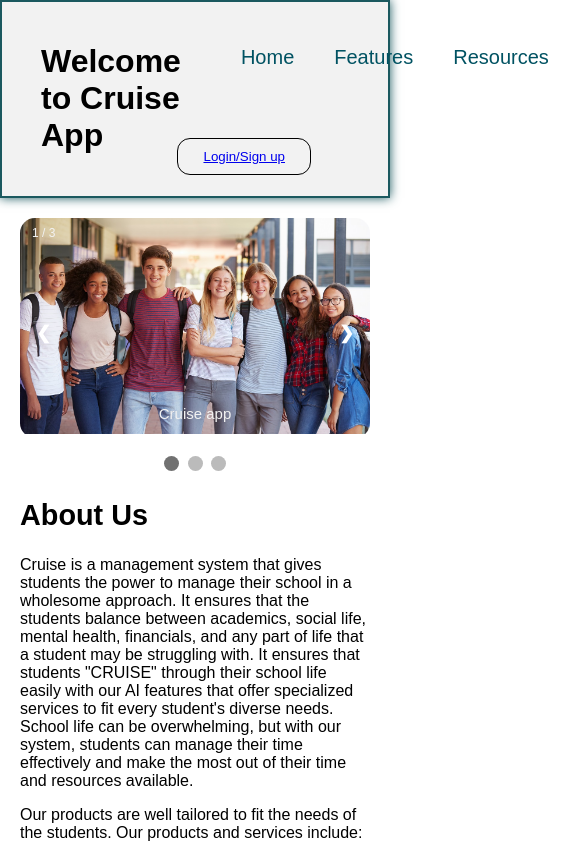
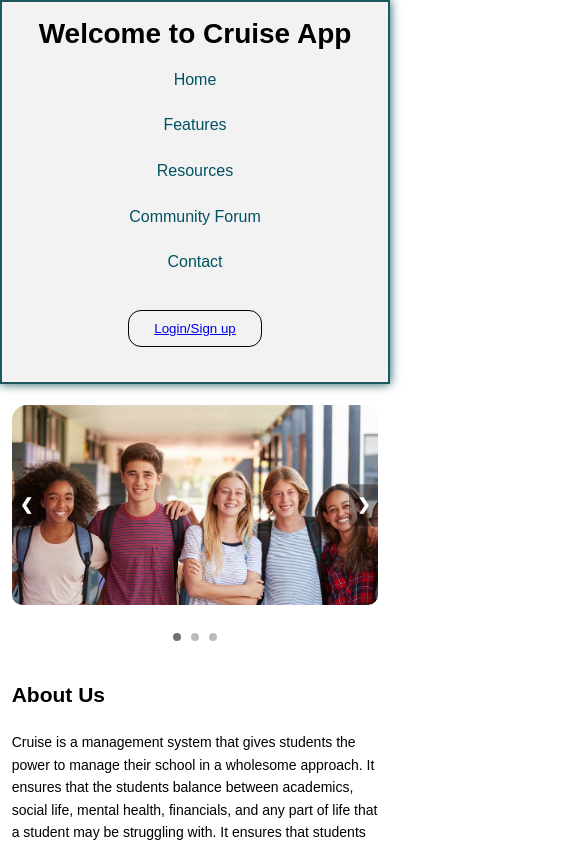
Before and after one commit to kevinnjoroge-w/cruise-refined-, a website with bundled scripts: page index.html in a window 390 px wide. Shown: the top 845 px of the page, 585 px wide, since content can reach past the window. Built offline with nearby package versions, Linux system fonts and the light colour scheme.

Commit message:
Made-it-responsive

```diff
--- a/index.html
+++ b/index.html
@@ -2,7 +2,7 @@
 <html lang="en">
   <head>
     <meta charset="UTF-8" />
-    <meta name="viewport" content="width=device-width, initial-scale=1.0" />
+    <meta name="viewport" content="width=device-width, initial-scale=1.0, maximum-scale=1.0, user-scalable=no">
     <title>Cruise App</title>
     <link rel="stylesheet" href="styles.css" />
     <script src="chatbot.js"></script>
@@ -10,6 +10,7 @@
     <script src="scheduler.js"></script>
     <script src="routineAnalysis.js"></script>
     <script src="gradeTracking.js"></script>
+    <script src="slideshow.js" defer></script>
   </head>
   <body>
     <header>
@@ -34,36 +35,25 @@
 
     <main>
       <div class="slideshow-container">
-        <!-- Full-width images with number and caption text -->
         <div class="mySlides fade">
-          <div class="numbertext">1 / 3</div>
-          <img alt="student" src="students.jpg" style="width: 100%" />
-          <div class="text">Cruise app</div>
+          <img src="students.jpg" alt="Students" style="width:100%">
         </div>
 
         <div class="mySlides fade">
-          <div class="numbertext">2 / 3</div>
-          <img alt="students walking on campus"
-            src="university-students-walking-outside-on-campus.jpg"
-            style="width: 100%"
-          />
-          <div class="text">Cruise app</div>
+          <img src="university-students-walking-outside-on-campus.jpg" alt="Campus" style="width:100%">
         </div>
 
         <div class="mySlides fade">
-          <div class="numbertext">3 / 3</div>
-          <img src="three-students-working-flatlay.jpg" style="width: 100%" alt="3 students" />
-          <div class="text">cruise app</div>
+          <img src="three-students-working-flatlay.jpg" alt="Study Group" style="width:100%">
         </div>
 
-        <!-- Next and previous buttons -->
+        <!-- Navigation arrows -->
         <a class="prev" onclick="plusSlides(-1)">&#10094;</a>
         <a class="next" onclick="plusSlides(1)">&#10095;</a>
       </div>
-      <br />
 
-      <!-- The dots/circles -->
-      <div style="text-align: center">
+      <!-- Navigation dots -->
+      <div class="dot-container">
         <span class="dot" onclick="currentSlide(1)"></span>
         <span class="dot" onclick="currentSlide(2)"></span>
         <span class="dot" onclick="currentSlide(3)"></span>
--- /dev/null
+++ b/slideshow.js
@@ -0,0 +1,42 @@
+let slideIndex = 0;
+let timeoutId;
+
+function showSlides() {
+    const slides = document.getElementsByClassName("mySlides");
+    const dots = document.getElementsByClassName("dot");
+
+    // Hide all slides first
+    for (let i = 0; i < slides.length; i++) {
+        slides[i].style.display = "none";
+        dots[i].classList.remove("active");
+    }
+
+    // Move to next slide
+    slideIndex++;
+    if (slideIndex > slides.length) {
+        slideIndex = 1;
+    }
+
+    // Display the current slide
+    slides[slideIndex - 1].style.display = "block";
+    dots[slideIndex - 1].classList.add("active");
+
+    // Set timeout for next slide - changed to 5000ms (5 seconds)
+    timeoutId = setTimeout(showSlides, 5000);
+}
+
+// Manual navigation functions
+function currentSlide(n) {
+    clearTimeout(timeoutId); // Clear the automatic transition
+    slideIndex = n - 1;
+    showSlides();
+}
+
+function plusSlides(n) {
+    clearTimeout(timeoutId); // Clear the automatic transition
+    slideIndex += n - 1;
+    showSlides();
+}
+
+// Start slideshow when page loads
+document.addEventListener("DOMContentLoaded", showSlides);
--- a/styles.css
+++ b/styles.css
@@ -1,17 +1,195 @@
-.about-us {
-  margin: 20px 0;
-  font-size: 1.2em;
+/* Base styles */
+:root {
+  --primary-color: #005262;
+  --secondary-color: #1b595f;
+  --bg-color: #f2f2f2;
+  --text-color: #333;
+  --header-padding: 20px 10%;
 }
 
-.features-overview {
-  margin: 20px 0;
+* {
+  box-sizing: border-box;
+  margin: 0;
+  padding: 0;
 }
 
-.features-overview .feature {
-  margin-bottom: 15px;
-  padding: 10px;
-  border: 1px solid #ccc;
-  border-radius: 5px;
+body {
+  font-family: Arial, sans-serif;
+  line-height: 1.6;
+  overflow-x: hidden;
+}
+
+/* Header and Navigation */
+header {
+  display: flex;
+  justify-content: space-between;
+  align-items: center;
+  padding: var(--header-padding);
+  background-color: var(--bg-color);
+  border: 2px solid var(--secondary-color);
+  box-shadow: 0 0 10px var(--secondary-color);
+  width: 100%;
+  position: relative;
+}
+
+.logo {
+  font-size: 30px;
+  font-weight: bold;
+}
+
+nav {
+  width: 100%;
+  display: flex;
+  justify-content: space-between;
+  align-items: center;
+}
+
+nav ul {
+  display: flex;
+  list-style: none;
+  flex-wrap: wrap;
+}
+
+nav ul li {
+  margin: 0 15px;
+  padding: 10px 0;
+}
+
+nav ul li a {
+  text-decoration: none;
+  color: var(--primary-color);
+  font-size: clamp(16px, 2vw, 20px);
+  transition: all 0.3s ease;
+}
+
+nav ul li a:hover {
+  border-bottom: solid 2px #005262;
+}
+
+.buttons {
+  display: flex;
+  align-items: center;
+  padding: 30px 5px;
+}
+
+.login {
+  background-color: #f2f2f2;
+  border: 1px solid black;
+  padding: 10px 25px;
+  border-radius: 13px;
+  cursor: pointer;
+  position: absolute;
+  right: 10%;
+  transition: 0.7s;
+}
+
+.login:hover {
+  background-color: #005262;
+  color: white;
+}
+
+/* Slideshow Container */
+.slideshow-container {
+  max-width: 100%;
+  height: clamp(200px, 50vw, 400px);
+  position: relative;
+  margin: 20px auto;
+  overflow: hidden;
+  border-radius: 15px;
+}
+
+.mySlides {
+  display: none; /* Change from opacity to display */
+  width: 100%;
+  height: 100%;
+}
+
+.mySlides.active {
+  display: block; /* Show active slide */
+}
+
+.mySlides img {
+  width: 100%;
+  height: 150%;
+  object-fit: cover;
+  border-radius: 15px;
+}
+
+/* Fade animation */
+.fade {
+  animation: fadeEffect 1.5s;
+}
+
+@keyframes fadeEffect {
+  from {
+    opacity: 0.4;
+  }
+  to {
+    opacity: 1;
+  }
+}
+
+.prev,
+.next {
+  cursor: pointer;
+  position: absolute;
+  top: 50%;
+  transform: translateY(-50%);
+  padding: 16px;
+  color: white;
+  font-weight: bold;
+  font-size: 18px;
+  background-color: rgba(0, 0, 0, 0.4);
+  border-radius: 0 3px 3px 0;
+  user-select: none;
+  transition: 0.6s ease;
+  z-index: 2;
+}
+
+.next {
+  right: 0;
+  border-radius: 3px 0 0 3px;
+}
+
+.prev:hover,
+.next:hover {
+  background-color: rgba(0, 0, 0, 0.8);
+}
+
+.dot-container {
+  text-align: center;
+  padding: 10px 0;
+}
+
+.dot {
+  height: 12px;
+  width: 12px;
+  margin: 0 4px;
+  background-color: #bbb;
+  border-radius: 50%;
+  display: inline-block;
+  transition: background-color 0.6s ease;
+  cursor: pointer;
+}
+
+.dot.active,
+.dot:hover {
+  background-color: #717171;
+}
+
+/* Main Content */
+main {
+  padding: clamp(10px, 3vw, 20px);
+  max-width: 1200px;
+  margin: 0 auto;
+}
+
+.call-to-action {
+  background-color: #005262;
+  color: white;
+  padding: 20px;
+  text-align: center;
+  margin: 20px 0;
 }
 
 .testimonials {
@@ -26,140 +204,6 @@
   margin: 10px 0;
 }
 
-.faqs {
-  margin: 20px 0;
-}
-
-.faqs .faq {
-  margin-bottom: 10px;
-}
-
-.blog-news {
-  margin: 20px 0;
-}
-
-.blog-news article {
-  margin-bottom: 15px;
-  padding: 10px;
-  border: 1px solid #ccc;
-  border-radius: 5px;
-}
-
-.video-intro {
-  margin: 20px 0;
-  text-align: center;
-}
-
-
-body {
-margin: 0;
-padding: 0;
-font-family: Arial, sans-serif;
-}
-
-header {
-display: flex;
-justify-content: space-between;
-align-items: center;
-padding: 20px 10%;
-background-color: #f2f2f2;
-border: 2px solid #1b595f;
-box-shadow: 0 0 10px #1b595f;
-width: 100%;
-height: auto;
-box-sizing: border-box;
-width: 100%;
-}
-
-.logo {
-font-size: 30px;
-font-weight: bold;
-}
-
-.buttons {
-display: flex;
-justify-content: space-between;
-align-items: center;
-padding: 30px;
-padding-left: 5px;
-}
-
-nav ul {
-display: flex;
-}
-
-nav ul li {
-list-style: none;
-margin-right: 20px;
-transition: 0.9s;
-padding-left: 20px;
-}
-
-nav ul li a {
-text-decoration: none;
-color: #005262;
-font-size: 20px;
-}
-
-nav ul li a:hover {
-border-bottom: solid 2px #005262;
-}
-
-.login {
-background-color: #f2f2f2;
-border: 1px solid black;
-padding: 10px 25px;
-border-radius: 13px;
-height: auto;
-width: auto;
-right: 10%;
-margin-left: 30px;
-}
-
-.login:hover {
-background-color: #005262;
-color: white;
-}
-
-.login {
-cursor: pointer;
-margin-right: 40px;
-position: absolute;
-margin-bottom: 10px;
-transition: 0.7s;
-}
-main {
-padding: 20px;
-}
-
-.slider {
-display: flex;
-overflow: hidden;
-width: 100%;
-height: auto;
-}
-
-.slider img {
-width: 100%;
-height: auto;
-transition: transform 0.5s ease;
-}
-
-.call-to-action {
-background-color: #005262;
-color: white;
-padding: 20px;
-text-align: center;
-margin: 20px 0;
-}
-
-.testimonials {
-background-color: #f2f2f2;
-padding: 20px;
-border-radius: 5px;
-margin: 20px 0;
-}
-
 .social-media {
   margin-top: 10px;
 }
@@ -169,145 +213,34 @@
   text-decoration: none;
   color: #ffffff;
 }
-* {
-box-sizing: border-box;
+
+.about-us {
+  margin: 20px 0;
+  font-size: clamp(1em, 2vw, 1.2em);
+  margin-right: 50%;
 }
 
-/* Slideshow container */
-.slideshow-container {
-max-width: 1000px;
-position: relative;
-margin: auto;
+/* Features Grid */
+.features-overview {
+  display: grid;
+  grid-template-columns: repeat(auto-fit, minmax(250px, 1fr));
+  gap: 20px;
+  padding: 20px 0;
 }
 
-/* Hide the images by default */
-.mySlides {
-display: none;
+.features-overview .feature {
+  margin-bottom: 15px;
+  padding: 10px;
+  border: 1px solid #ccc;
+  border-radius: 5px;
 }
 
-/* Next & previous buttons */
-.prev,
-.next {
-cursor: pointer;
-position: absolute;
-top: 50%;
+.grad-image {
+  display: flex;
+  align-items: right;
   width: auto;
-margin-top: -22px;
-padding: 16px;
-color: white;
-font-weight: bold;
-font-size: 18px;
-transition: 0.6s ease;
-border-radius: 0 3px 3px 0;
-user-select: none;
-}
-
-/* Position the "next button" to the right */
-.next {
-right: 0;
-border-radius: 3px 0 0 3px;
-}
-
-/* On hover, add a black background color with a little bit see-through */
-.prev:hover,
-.next:hover {
-background-color: rgba(0, 0, 0, 0.8);
-}
-
-/* Caption text */
-.text {
-color: #f2f2f2;
-font-size: 15px;
-padding: 8px 12px;
-position: absolute;
-bottom: 8px;
-width: 100%;
-text-align: center;
-}
-
-/* Number text (1/3 etc) */
-.numbertext {
-color: #f2f2f2;
-font-size: 12px;
-padding: 8px 12px;
-position: absolute;
-top: 0;
-}
-
-/* The dots/bullets/indicators */
-.dot {
-cursor: pointer;
-height: 15px;
-width: 15px;
-margin: 0 2px;
-background-color: #bbb;
-border-radius: 50%;
-display: inline-block;
-transition: background-color 0.6s ease;
-}
-
-.active,
-.dot:hover {
-background-color: #717171;
-}
-
-/* Fading animation */
-.fade {
-animation-name: fade;
-animation-duration: 1.5s;
-}
-
-@keyframes fade {
-from {
-  opacity: 0.4;
-}
-to {
-  opacity: 1;
-}
-}
-.slideshow-container {
-@extend .line;
-overflow: hidden;
-border-radius: 15px;
-
-ul {
-  @extend .center;
-  position: relative;
-  list-style: none;
-  overflow: hidden;
-
-  margin: 0;
-  padding: 0;
-  height: 100%;
-  width: 100% * nb-slides;
-
-  transition: left 0.8s cubic-bezier(0.77, 0, 0.175, 1);
-}
-
-li {
-  @extend .line;
-
-  img {
-    @extend .line;
-    border-radius: 15px;
-  }
-}
-}
-.about-us{
-margin-right:50%
-}
-.grad-image {
+  height: auto;
   border-radius: 300px;
-}
-.grad-image{
-display: flex; /* Enables flexbox layout */
-align-items: right; /* Aligns items vertically */
-width:auto;
-height:auto;
-}
-
-.image {
-margin-right: 10px; /* Optional: Adds space between the image and text */
 }
 
 footer {
@@ -319,3 +252,106 @@
   bottom: 0;
   width: 100%;
 }
+
+/* Responsive Media Queries */
+@media screen and (max-width: 1024px) {
+  :root {
+    --header-padding: 15px 5%;
+  }
+
+  .about-us {
+    margin-right: 0;
+  }
+}
+
+@media screen and (max-width: 768px) {
+  header {
+    flex-direction: column;
+    padding: 10px;
+  }
+
+  nav {
+    flex-direction: column;
+  }
+
+  nav ul {
+    flex-direction: column;
+    text-align: center;
+    width: 100%;
+  }
+
+  nav ul li {
+    margin: 5px 0;
+    padding: 5px 0;
+  }
+
+  .buttons {
+    width: 100%;
+    justify-content: center;
+    padding: 15px 0;
+  }
+
+  .login {
+    position: static;
+    margin: 10px 0;
+    width: 100%;
+    max-width: 200px;
+  }
+
+  .slideshow-container {
+    height: 250px;
+    margin: 10px auto;
+  }
+
+  .prev, .next {
+    padding: 8px;
+    font-size: 16px;
+  }
+}
+
+@media screen and (max-width: 480px) {
+  body {
+    font-size: 14px;
+  }
+
+  .slideshow-container {
+    height: 200px;
+    border-radius: 10px;
+  }
+
+  .features-overview {
+    grid-template-columns: 1fr;
+  }
+
+  .dot {
+    height: 8px;
+    width: 8px;
+    margin: 0 3px;
+  }
+
+  .testimonials {
+    padding: 15px;
+  }
+
+  footer {
+    padding: 15px 0;
+  }
+}
+
+/* Print Media Query */
+@media print {
+  .slideshow-container,
+  .buttons,
+  nav {
+    display: none;
+  }
+
+  body {
+    color: black;
+    background: white;
+  }
+
+  main {
+    padding: 0;
+  }
+}
```
Lines whose indentation alone changed are shown as unchanged.
